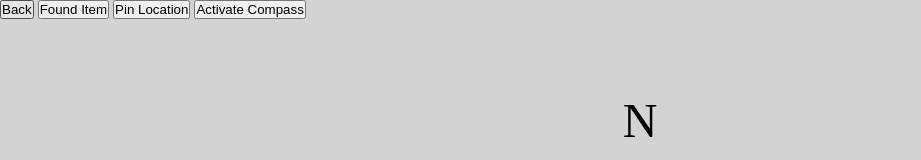
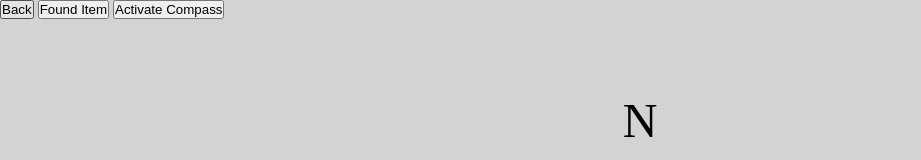
Before and after one commit to jogotcode/CustomSolution-Equipnet-, a plain HTML site: page Compass.html in a window 1280 px wide. Shown: the top 160 px of the page, without its empty margins (0-921 px from the left). Drawn offline with Linux system fonts and the light colour scheme.

Commit message:
Update Compass.html

```diff
--- a/Compass.html
+++ b/Compass.html
@@ -19,7 +19,6 @@
 
   <a href="./index.html"><button id="Backbtn">Back</button></a>
   <button id="Foundbtn">Found Item</button>
-  <button id="PinBtn">Pin Location</button>
   <button id="ActivateBtn">Activate Compass</button>
 
   <script src="./App.js"></script>
```
